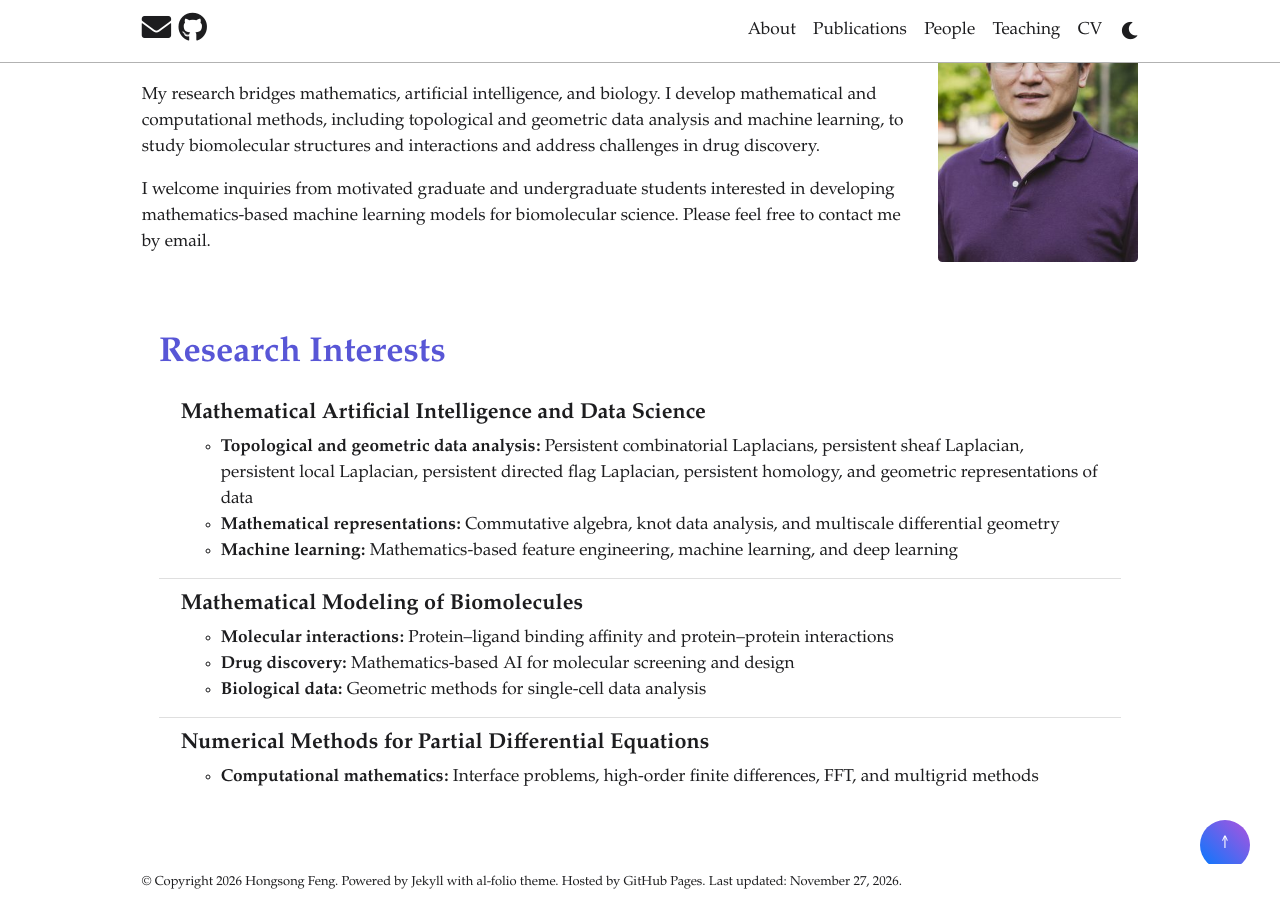
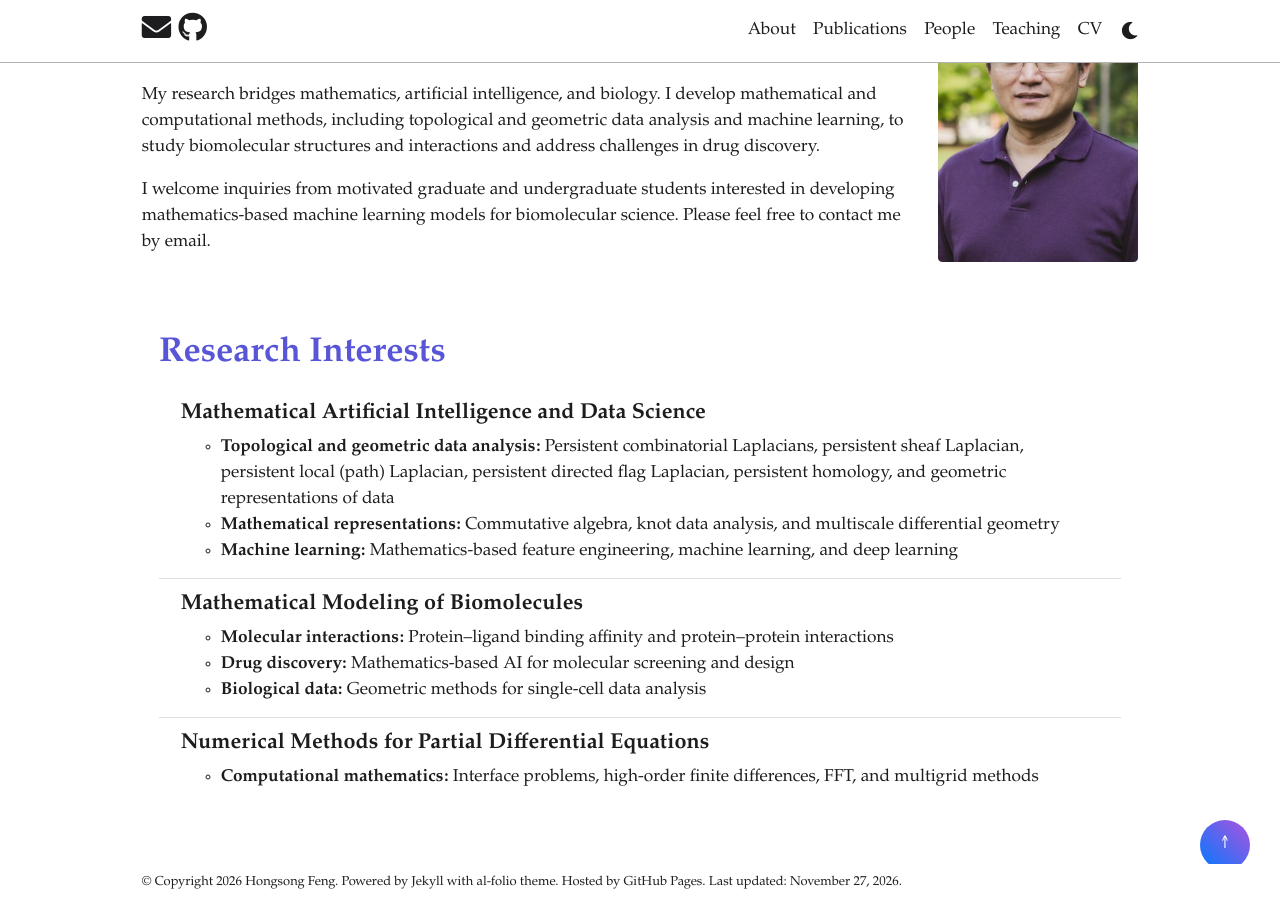
Before and after one commit to hfeng2uncc/hfeng2uncc.github.io, a Jekyll site: the page built from _pages/about.md, in a window 1280 px wide and 900 px high, scrolled down 301 px. Built offline with Jekyll 4.4.1, drawn with Linux system fonts in a browser that asks for light colours; comment, search, counter and statistics services are not loaded; a style sheet for code colours, icons or effects is not loaded.

Commit message:
interest

```diff
--- a/_data/research_interests.yml
+++ b/_data/research_interests.yml
@@ -2,7 +2,7 @@ contents:
   - title: Mathematical Artificial Intelligence and Data Science
     items:
       - label: 'Topological and geometric data analysis:'
-        body: 'Persistent combinatorial Laplacians, persistent sheaf Laplacian, persistent local Laplacian, persistent directed flag Laplacian, persistent homology, and geometric representations of data'
+        body: 'Persistent combinatorial Laplacians, persistent sheaf Laplacian, persistent local (path) Laplacian, persistent directed flag Laplacian, persistent homology, and geometric representations of data'
       - label: 'Mathematical representations:'
         body: 'Commutative algebra, knot data analysis, and multiscale differential geometry'
       - label: 'Machine learning:'
```
